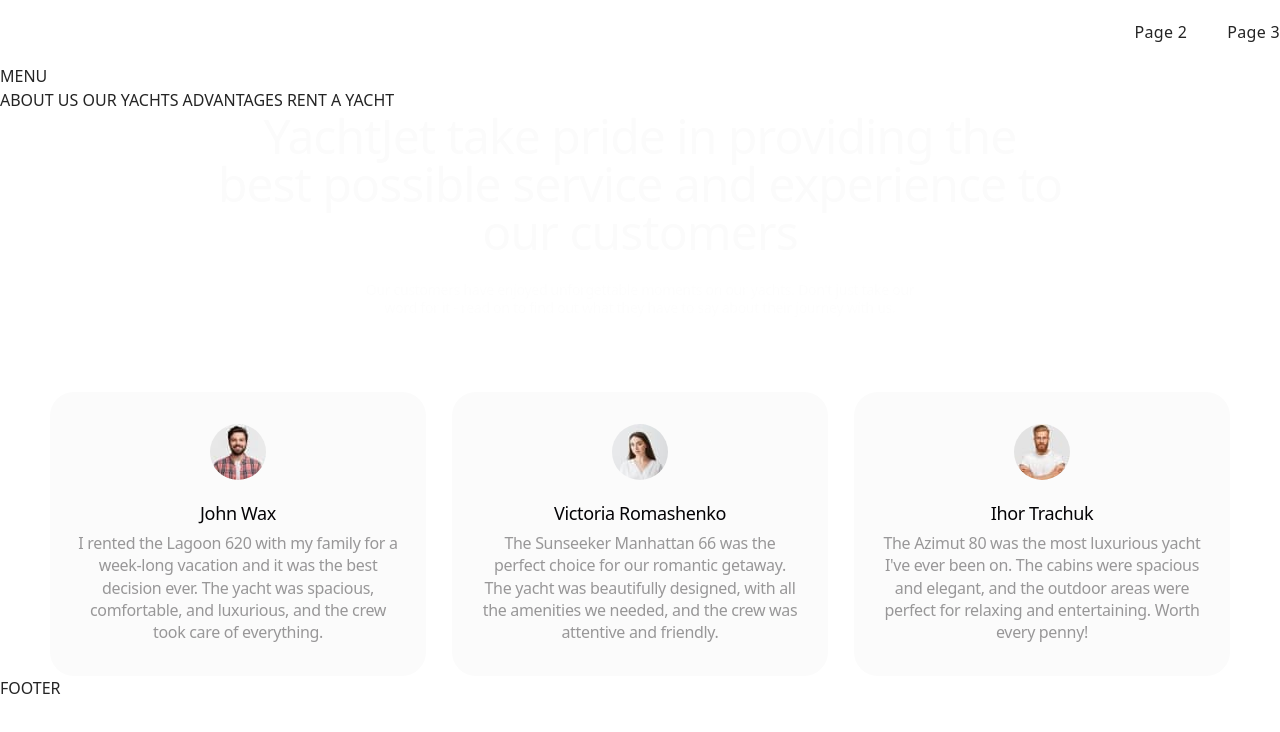
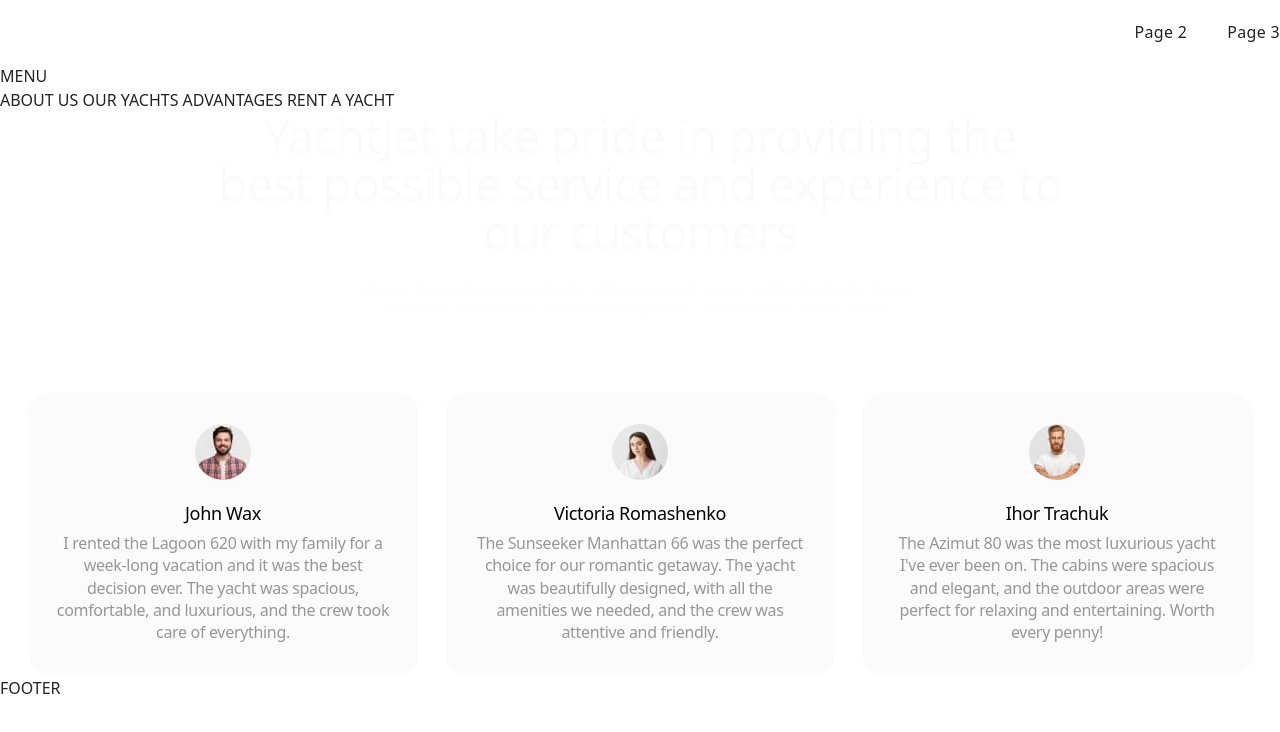
Before and after one commit to ansstey/project-YachtJet-22, a website built with Vite: page src/index.html in a window 1280 px wide. Built offline with nearby package versions, Linux system fonts and the light colour scheme.

Commit message:
reviews4

```diff
--- a/src/css/reviews.css
+++ b/src/css/reviews.css
@@ -30,7 +30,10 @@
   text-align: center;
   color: #fbfbfb;
   opacity: 0.4;
-  margin: 25px auto 0px;
+  margin: 25px auto 40px;
+}
+
+.reviews-list {
 }
 
 .reviews-item-john {
@@ -39,7 +42,6 @@
 .reviews-item {
   padding: 32px 8px;
   position: relative;
-  /* display: flex; */
   align-items: center;
   justify-content: center;
   border-radius: 24px;
@@ -47,7 +49,6 @@
 }
 
 .reviews-image {
-  /* display: flex; */
   display: block;
   align-items: center;
   justify-content: center;
@@ -57,6 +58,10 @@
   top: 0;
   left: 50%;
   transform: translate(-50%);
+}
+
+.reviews-subtitle-reviews {
+  margin-top: 80px;
 }
 
 .reviews-subtitle {
@@ -69,7 +74,7 @@
   letter-spacing: -0.02em;
   text-align: center;
   color: #040306;
-  margin-top: 80px;
+
   margin-bottom: 8px;
 }
 
@@ -83,7 +88,7 @@
   letter-spacing: -0.02em;
   text-align: center;
   color: rgba(4, 3, 6, 0.4);
-  width: 320px;
+  max-width: 335px;
   margin: 0 auto;
 }
 
@@ -114,14 +119,12 @@
 
   .reviews-list {
     display: flex;
-    /* flex-wrap: wrap; */
     align-items: center;
     justify-content: center;
     gap: 32px;
   }
 
   .reviews-item {
-    /* width: calc((100% - 32px) / 2); */
   }
 
   .reviews-item-victoria {
@@ -144,7 +147,6 @@
 
   .reviews-item {
     padding: 32px 28px;
-    /* width: calc((100% - 52px) / 3); */
   }
 
   .reviews-item-ihor {
--- a/src/partials/reviews.html
+++ b/src/partials/reviews.html
@@ -41,12 +41,14 @@
               class="reviews-image"
             />
           </picture>
+          <div class="reviews-subtitle-reviews">
             <h3 class="reviews-subtitle">John Wax</h3>
             <p class="reviews-review">
-            I rented the Lagoon 620 with my family for a week-long vacation and
-            it was the best decision ever. The yacht was spacious, comfortable,
-            and luxurious, and the crew took care of everything.
+              I rented the Lagoon 620 with my family for a week-long vacation
+              and it was the best decision ever. The yacht was spacious,
+              comfortable, and luxurious, and the crew took care of everything.
             </p>
+          </div>
         </li>
       </div>
       <div class="reviews-item-victoria">
@@ -74,12 +76,14 @@
               class="reviews-image"
             />
           </picture>
+          <div class="reviews-subtitle-reviews">
             <h3 class="reviews-subtitle">Victoria Romashenko</h3>
             <p class="reviews-review">
               The Sunseeker Manhattan 66 was the perfect choice for our romantic
-            getaway. The yacht was beautifully designed, with all the amenities
-            we needed, and the crew was attentive and friendly.
+              getaway. The yacht was beautifully designed, with all the
+              amenities we needed, and the crew was attentive and friendly.
             </p>
+          </div>
         </li>
       </div>
       <div class="reviews-item-ihor">
@@ -105,12 +109,14 @@
               class="reviews-image"
             />
           </picture>
+          <div class="reviews-subtitle-reviews">
             <h3 class="reviews-subtitle">Ihor Trachuk</h3>
             <p class="reviews-review">
               The Azimut 80 was the most luxurious yacht I've ever been on. The
-            cabins were spacious and elegant, and the outdoor areas were perfect
-            for relaxing and entertaining. Worth every penny!
+              cabins were spacious and elegant, and the outdoor areas were
+              perfect for relaxing and entertaining. Worth every penny!
             </p>
+          </div>
         </li>
       </div>
     </ul>
```
Lines whose indentation alone changed are shown as unchanged.
